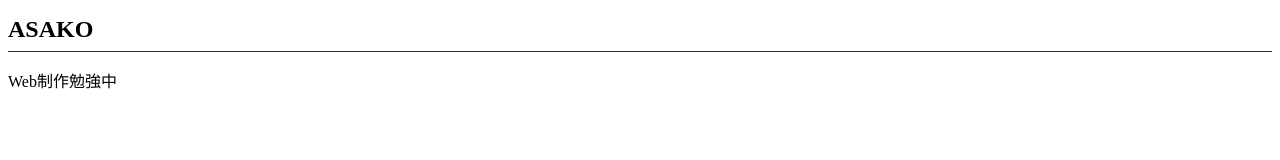
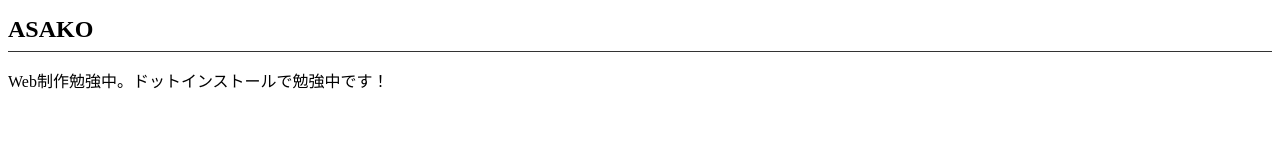
Before and after one commit to asako89/asako89.github.io, a plain HTML site: page index.html in a window 1280 px wide. Drawn offline with Linux system fonts and the light colour scheme.

Commit message:
Add files via upload

```diff
--- a/index.html
+++ b/index.html
@@ -7,6 +7,6 @@
   </head>
   <body>
     <h1>ASAKO</h1>
-    <p>Web制作勉強中</p>
+    <p>Web制作勉強中。ドットインストールで勉強中です！</p>
   </body>
 </html>
```
